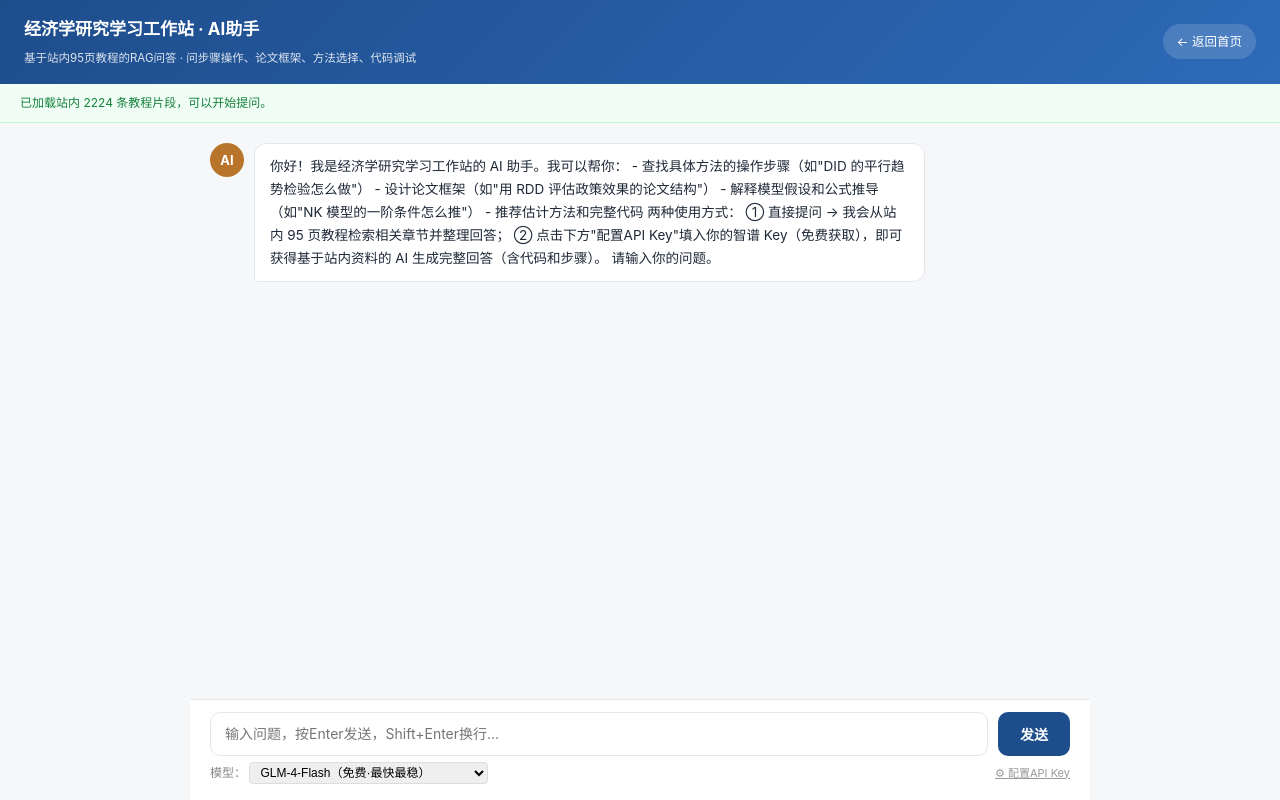
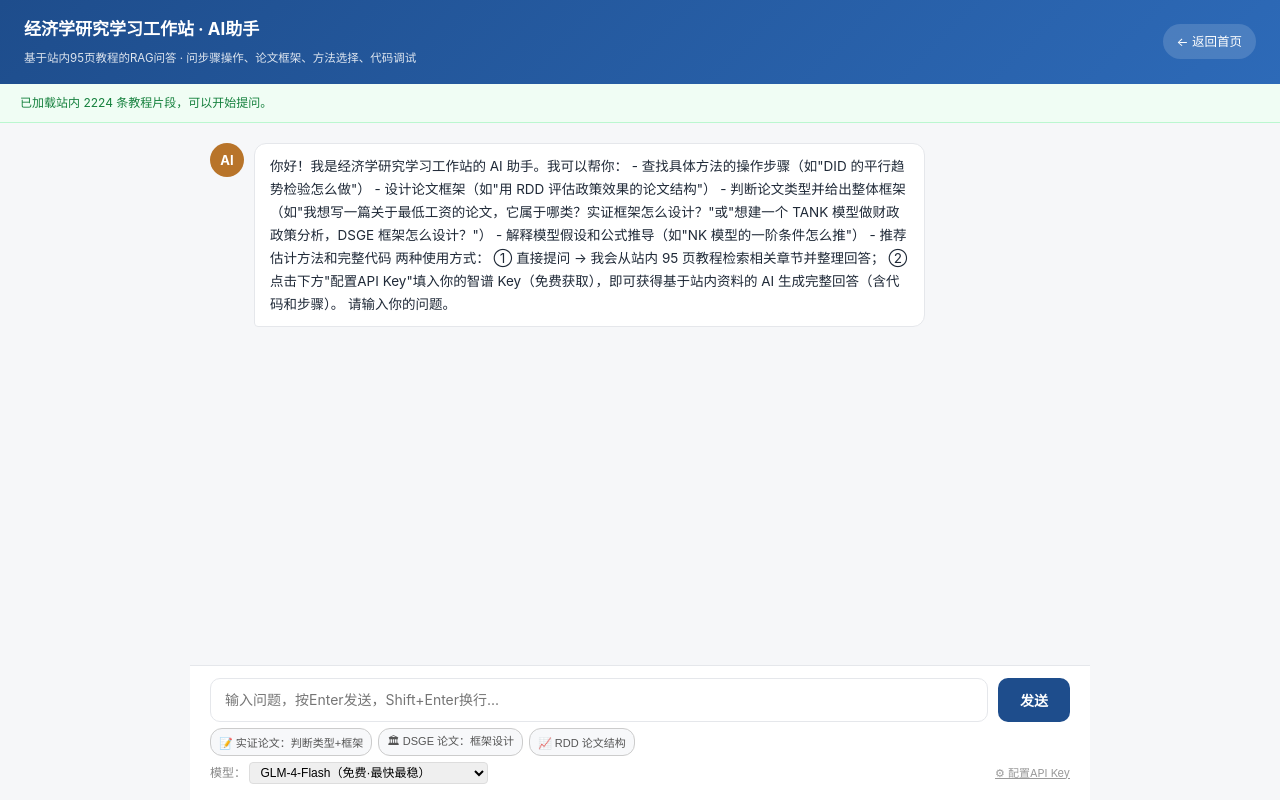
Before and after one commit to catherine-yue/economics-workstation-site, a website: page agent.html in a window 1280 px wide. Drawn offline with Linux system fonts and the light colour scheme.

Commit message:
feat: agent新增论文类型判断与整体框架设计能力+示例问题快捷按钮

```diff
--- a/agent.html
+++ b/agent.html
@@ -32,6 +32,7 @@
     <div class="msg-bubble">你好！我是经济学研究学习工作站的 AI 助手。我可以帮你：
 - 查找具体方法的操作步骤（如"DID 的平行趋势检验怎么做"）
 - 设计论文框架（如"用 RDD 评估政策效果的论文结构"）
+- 判断论文类型并给出整体框架（如"我想写一篇关于最低工资的论文，它属于哪类？实证框架怎么设计？"或"想建一个 TANK 模型做财政政策分析，DSGE 框架怎么设计？"）
 - 解释模型假设和公式推导（如"NK 模型的一阶条件怎么推"）
 - 推荐估计方法和完整代码
 
@@ -47,6 +48,11 @@
   <div class="input-row">
     <textarea id="input" placeholder="输入问题，按Enter发送，Shift+Enter换行..." rows="1"></textarea>
     <button id="sendBtn" onclick="sendMessage()">发送</button>
+  </div>
+  <div style="display:flex;flex-wrap:wrap;gap:6px;margin-top:6px;">
+    <button onclick="askExample('我想写一篇论文研究最低工资对就业的影响，它属于什么类型？整体实证框架怎么设计？')" style="font-size:11px;padding:3px 8px;border:1px solid #ccc;border-radius:12px;background:#f7f8fa;color:#555;cursor:pointer;">📝 实证论文：判断类型+框架</button>
+    <button onclick="askExample('我想建一个 TANK 模型分析财政政策，DSGE 论文框架怎么设计？每部分写什么？')" style="font-size:11px;padding:3px 8px;border:1px solid #ccc;border-radius:12px;background:#f7f8fa;color:#555;cursor:pointer;">🏛 DSGE 论文：框架设计</button>
+    <button onclick="askExample('RDD 评估政策效果的论文怎么写？给个通俗的框架')" style="font-size:11px;padding:3px 8px;border:1px solid #ccc;border-radius:12px;background:#f7f8fa;color:#555;cursor:pointer;">📈 RDD 论文结构</button>
   </div>
   <div style="display:flex;justify-content:space-between;align-items:center;margin-top:6px;">
     <span style="font-size:12px;color:#888;">模型：
@@ -282,6 +288,12 @@ function removeTyping() {
 }
 
 // ================= 发送问题 =================
+async function askExample(q) {
+  input.value = q;
+  input.focus();
+  await sendMessage();
+}
+
 async function sendMessage() {
   const text = input.value.trim();
   if (!text) return;
@@ -387,7 +399,7 @@ async function sendMessage() {
 async function callZhipu(question, context, model, timeoutMs) {
   const isReasoning = /z1|reasoning|r1/i.test(model);
   const sysMsg = '你是经济学研究学习工作站的智能助手，擅长实证方法（Stata）、DSGE建模、结构估计和量化空间一般均衡。请用通俗易懂的语言回答，就像给经济学本科生讲课：先直接给出结论，再分步骤解释；多用生活化的例子和比喻帮助理解；避免堆砌术语，必须用术语时用一句话解释它。回答专业、准确、有步骤，代码紧凑完整、每行加简短中文注释，要点不遗漏、避免空话套话。';
-  const userMsg = `请基于以下站内资料回答用户问题。如果资料中没有相关内容，请如实说明，不要编造。\n\n【站内检索结果】\n${context || '（未检索到相关站内资料，请根据你的经济学知识回答，并提示用户该内容站内暂未覆盖。）'}\n\n【用户问题】\n${question}\n\n【回答要求】\n- 用通俗易懂的中文回答，像给本科生讲课：先结论，后解释\n- 多用生活化例子和比喻，帮助理解概念\n- 涉及公式时给出推导和每一步的含义；涉及代码时给出完整可运行的代码并逐行中文注释\n- 末尾附上相关的站内教程页面链接，用 [页面名](相对路径) 格式（例如 [RDD断点回归](empirical/07-rdd.html)），路径从【站内检索结果】的来源页面推断\n- 如果是步骤操作类问题，给出逐步操作指引\n- 如果是论文框架设计类问题，给出结构化建议，并说明每部分写什么、怎么写`;
+  const userMsg = `请基于以下站内资料回答用户问题。如果资料中没有相关内容，请如实说明，不要编造。\n\n【站内检索结果】\n${context || '（未检索到相关站内资料，请根据你的经济学知识回答，并提示用户该内容站内暂未覆盖。）'}\n\n【用户问题】\n${question}\n\n【回答要求】\n- 用通俗易懂的中文回答，像给本科生讲课：先结论，后解释\n- 多用生活化例子和比喻，帮助理解概念\n- 涉及公式时给出推导和每一步的含义；涉及代码时给出完整可运行的代码并逐行中文注释\n- 末尾附上相关的站内教程页面链接，用 [页面名](相对路径) 格式（例如 [RDD断点回归](empirical/07-rdd.html)），路径从【站内检索结果】的来源页面推断\n- 如果是步骤操作类问题，给出逐步操作指引\n- 如果是论文框架设计类问题，给出结构化建议，并说明每部分写什么、怎么写\n\n【论文类型判断与框架设计（重要）】当用户问"我想写一篇论文 / 这篇论文属于什么类型 / 怎么设计论文框架"这类问题时，必须按以下流程回答：\n① 先判断论文类型，并说明判断依据（从研究问题特征看）：\n- 实证因果类：研究"某个政策/事件/变量 X 对结果 Y 的因果效应"，有可观测的政策冲击、断点或处理组对照组的 → 用 DID / RDD / IV / 合成控制 / 事件研究等\n- 结构估计类：想估计深层参数（需求弹性、生产成本、折现因子、偏好参数、TFP 等）并做反事实分析的 → 用 BLP / OP-LP-ACF / 动态离散选择 / 产业组织估计等\n- DSGE 类：宏观经济机制建模 + 政策实验，从家庭/厂商最优化推导一般均衡，讨论货币政策/财政政策的 → RBC / NK / TANK / HANK，含参数校准与估计、模型求解、脉冲响应、福利与政策分析\n- 量化空间一般均衡（QSGE）类：模型带空间维度（贸易、迁移、区域政策、城市）的量化一般均衡\n- 纯理论或综述类：无数据，推导模型或文献综述\n② 再给出该类型的论文整体框架模板，逐章说明"写什么、怎么写、常见坑"：\n- 实证因果类：引言(研究问题+识别策略一句话+主要发现+3条贡献) → 制度背景与文献 → 数据与描述统计(Table 1) → 基准回归 → 因果识别(如DID平行趋势检验、RDD连续性检验、IV排他性检验) → 稳健性(安慰剂/换样本/换标准误) → 机制与异质性 → 结论与政策建议\n- DSGE 类：引言(问题+机制+贡献) → 文献与制度背景 → 模型设定(家庭/厂商/政府/市场出清；TANK 与 HANK 的各主体规则) → 参数校准与估计 → 模型求解(如线性化、扰动法、全局法) → 脉冲响应与机制分解 → 福利分析与政策实验 → 结论\n- 结构估计类：引言 → 数据与实证事实 → 模型设定(效用/需求/技术) → 估计方法(矩条件/极大似然/NPL 等) → 参数估计结果与模型拟合检验 → 反事实分析 → 结论\n③ 框架每一步尽量结合站内资料给出具体建议（如 RDD 要报告 pre-RMSPE、DID 要画平行趋势图、DSGE 可给出求解代码骨架），并给出对应的站内教程链接。`;
   const ctrl = new AbortController();
   const timer = setTimeout(() => ctrl.abort(), timeoutMs || 120000);
   try {
```
